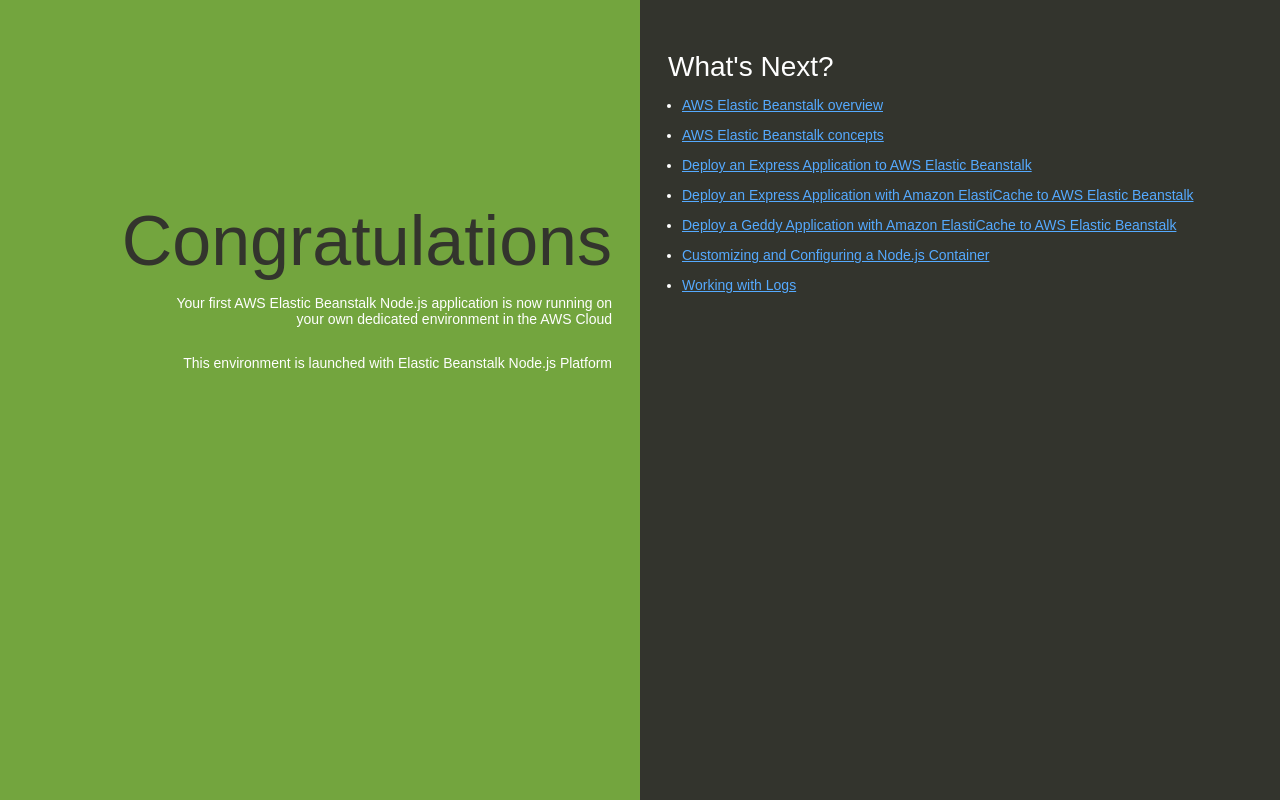
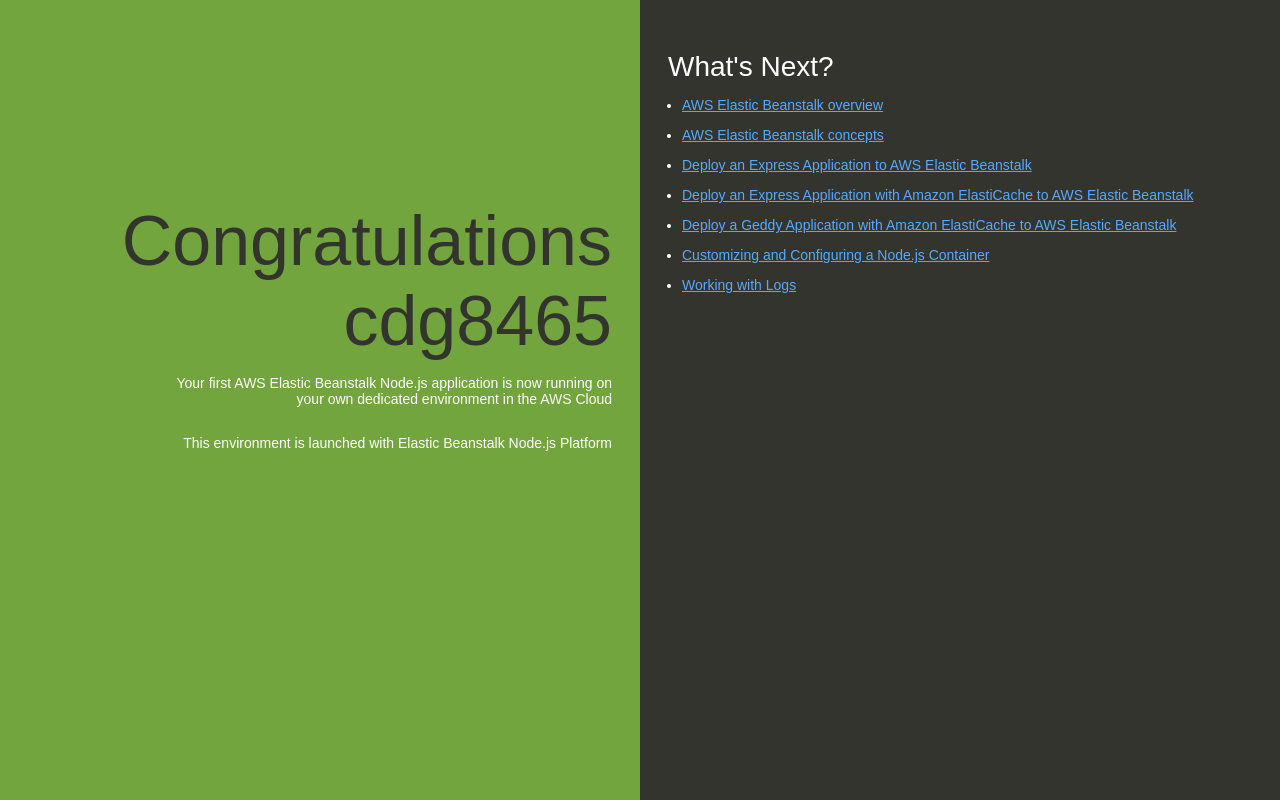
Before and after one commit to cdg8465/swen-514-activity-13, a website: page index.html in a window 1280 px wide. Drawn offline with Linux system fonts and the light colour scheme.

Commit message:
Added RIT ID

```diff
--- a/index.html
+++ b/index.html
@@ -74,7 +74,7 @@
   </head>
   <body>
     <div class="textColumn">
-      <h1>Congratulations</h1>
+      <h1>Congratulations cdg8465</h1>
       <p>Your first AWS Elastic Beanstalk Node.js application is now running on your own dedicated environment in the AWS Cloud</p>
       <p>This environment is launched with Elastic Beanstalk Node.js Platform</p>
     </div>
```
Also changed, not shown: 1 other file.
